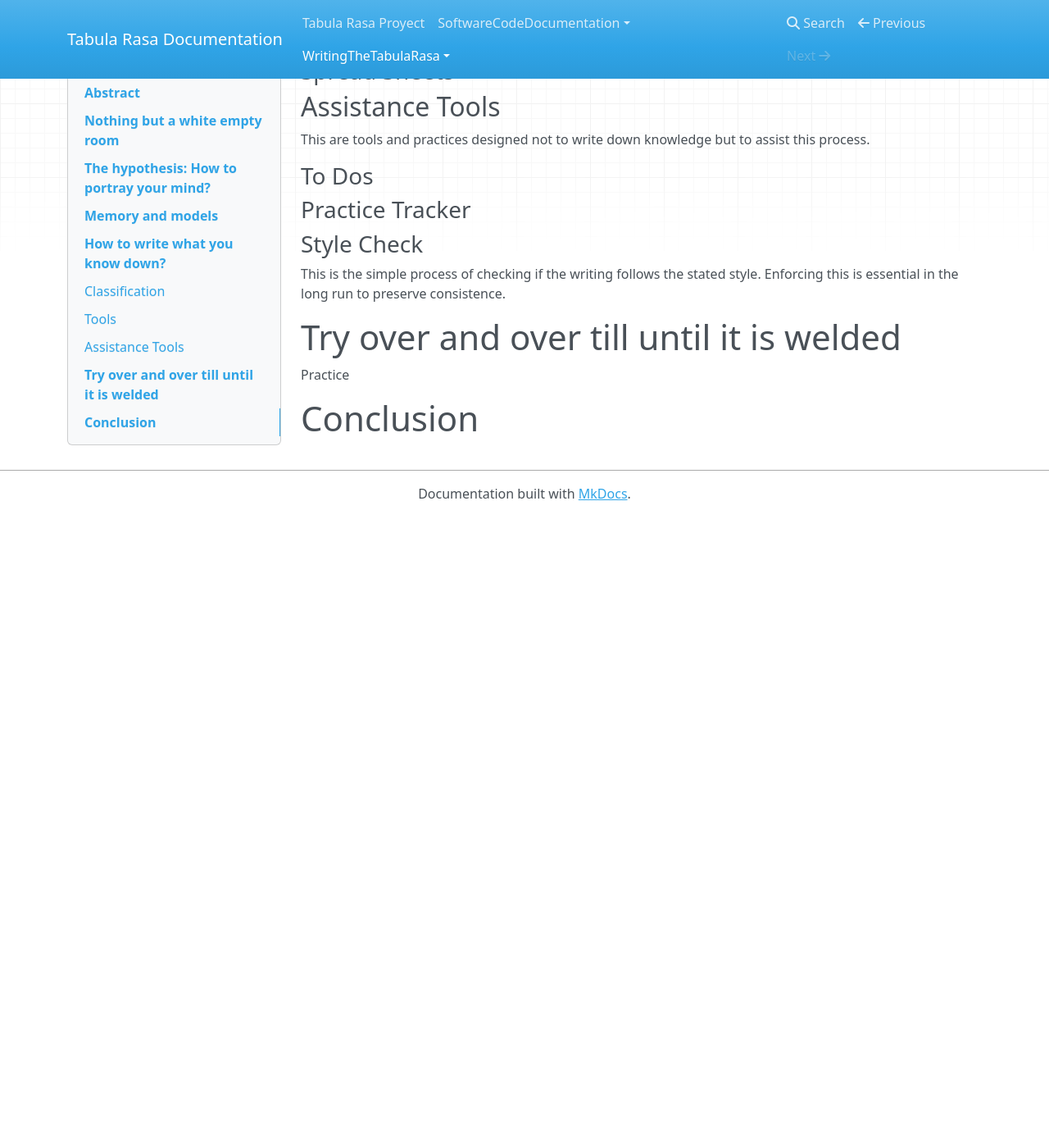
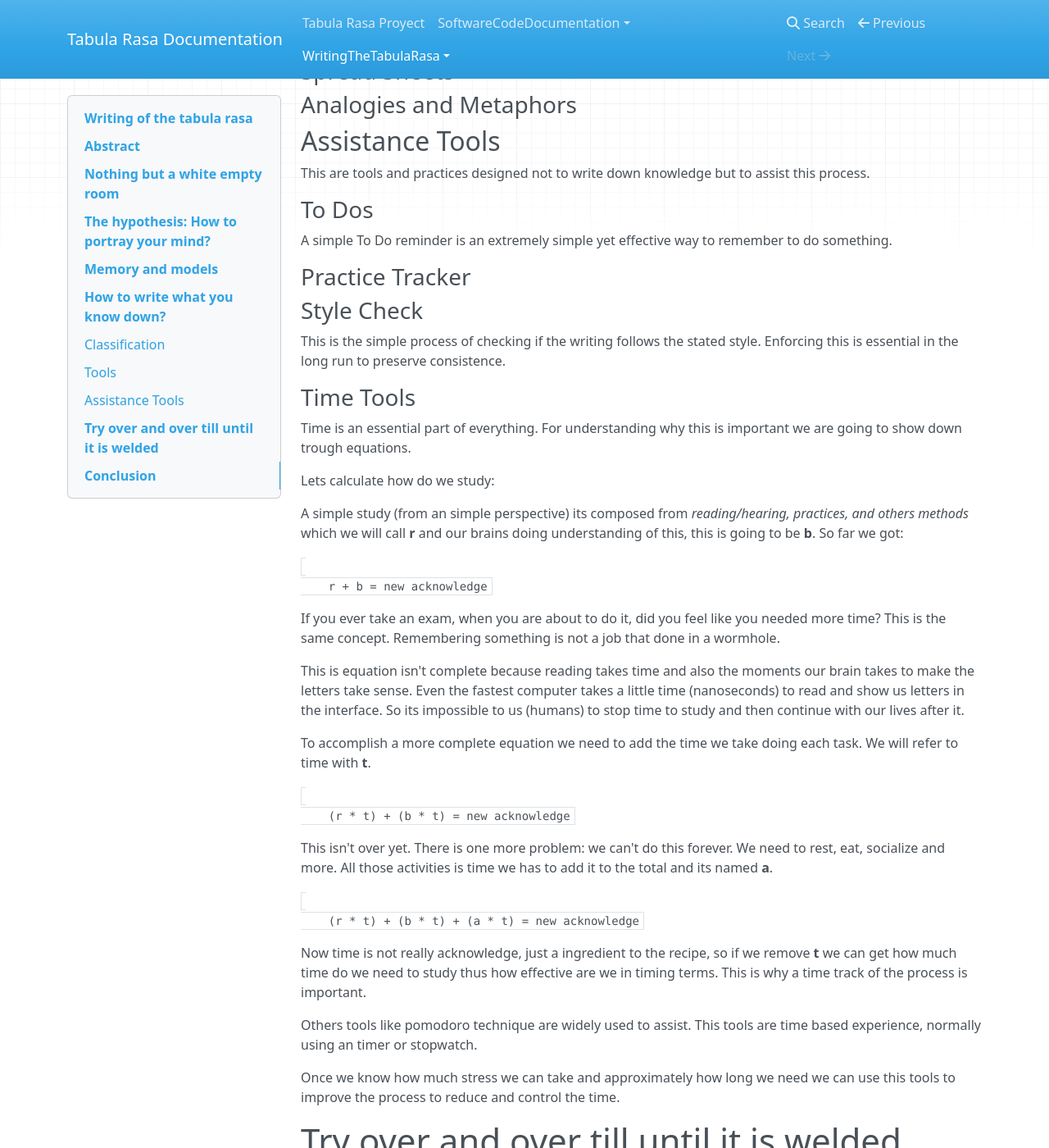
Before and after one commit to SebastianRValdivia/TabulaRasaProject, an MkDocs documentation site: the page built from docs/WritingTheTabulaRasa/index.md, in a window 1280 px wide and 1400 px high, scrolled down 1527 px. Shown: the whole window at 82% size. Built offline with MkDocs 1.6.1, drawn with Linux system fonts in a browser that asks for light colours; nearby versions of some CDN libraries; before the commit the page ends 2157 px from its top, so only the background shows below that.

Commit message:
Add time tools to the essay

```diff
--- a/docs/WritingTheTabulaRasa/index.md
+++ b/docs/WritingTheTabulaRasa/index.md
@@ -43,20 +43,52 @@ Following is an explain this parts in more detail with examples.
 ### Graphs
 ### Examples
 ### Spread Sheets
+### Analogies and Metaphors
 
 ## Assistance Tools
 This are tools and practices designed not to write down knowledge but to assist this process.
 
-
 ### To Dos
+A simple To Do reminder is an extremely simple yet effective way to remember to do something.
 
 ### Practice Tracker
 
 ### Style Check
 This is the simple process of checking if the writing follows the stated style. Enforcing this is essential in the long run to preserve consistence.
 
+### Time Tools
+Time is an essential part of everything. For understanding why this is important we are going to show down trough equations.
+
+Lets calculate how do we study:
+
+A simple study (from an simple perspective) its composed from *reading/hearing, practices, and others methods* which we will call **r** and our brains doing understanding of this, this is going to be **b**. So far we got:
+
+<code>
+    r + b = new acknowledge
+</code>
+
+If you ever take an exam, when you are about to do it, did you feel like you needed more time? This is the same concept. Remembering something is not a job that done in a wormhole.
+
+This is equation isn't complete because reading takes time and also the moments our brain takes to make the letters take sense. Even the fastest computer takes a little time (nanoseconds) to read and show us letters in the interface. So its impossible to us (humans) to stop time to study and then continue with our lives after it.
 
 
+To accomplish a more complete equation we need to add the time we take doing each task. We will refer to time with **t**.
+
+<code>
+    (r * t) + (b * t) = new acknowledge
+</code>
+
+This isn't over yet. There is one more problem: we can't do this forever. We need to rest, eat, socialize and more. All those activities is time we has to add it to the total and its named **a**.
+
+<code>
+    (r * t) + (b * t) + (a * t) = new acknowledge
+</code>
+
+Now time is not really acknowledge, just a ingredient to the recipe, so if we remove **t** we can get how much time do we need to study thus how effective are we in timing terms. This is why a time track of the process is important.
+
+Others tools like pomodoro technique are widely used to assist. This tools are time based experience, normally using an timer or stopwatch.
+
+Once we know how much stress we can take and approximately how long we need we can use this tools to improve the process to reduce and control the time.
 
 # Try over and over till until it is welded
 
```
